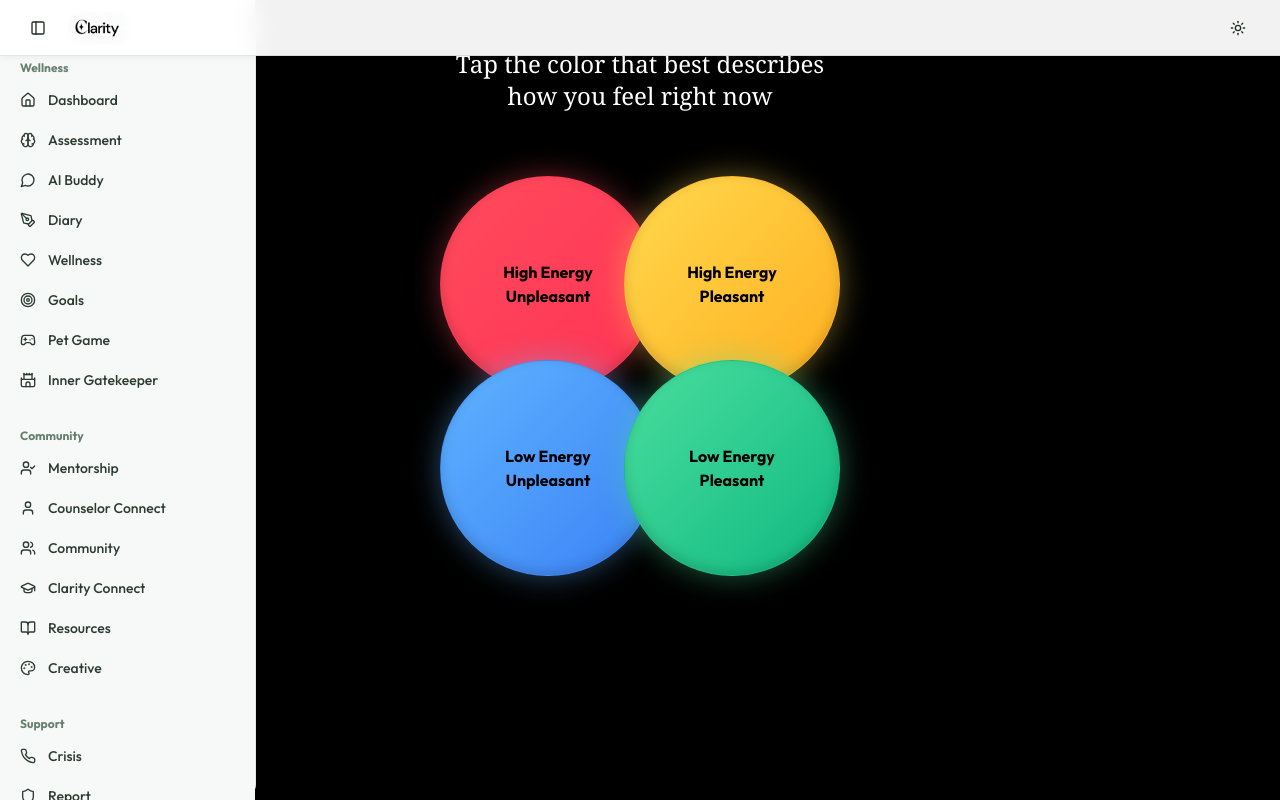
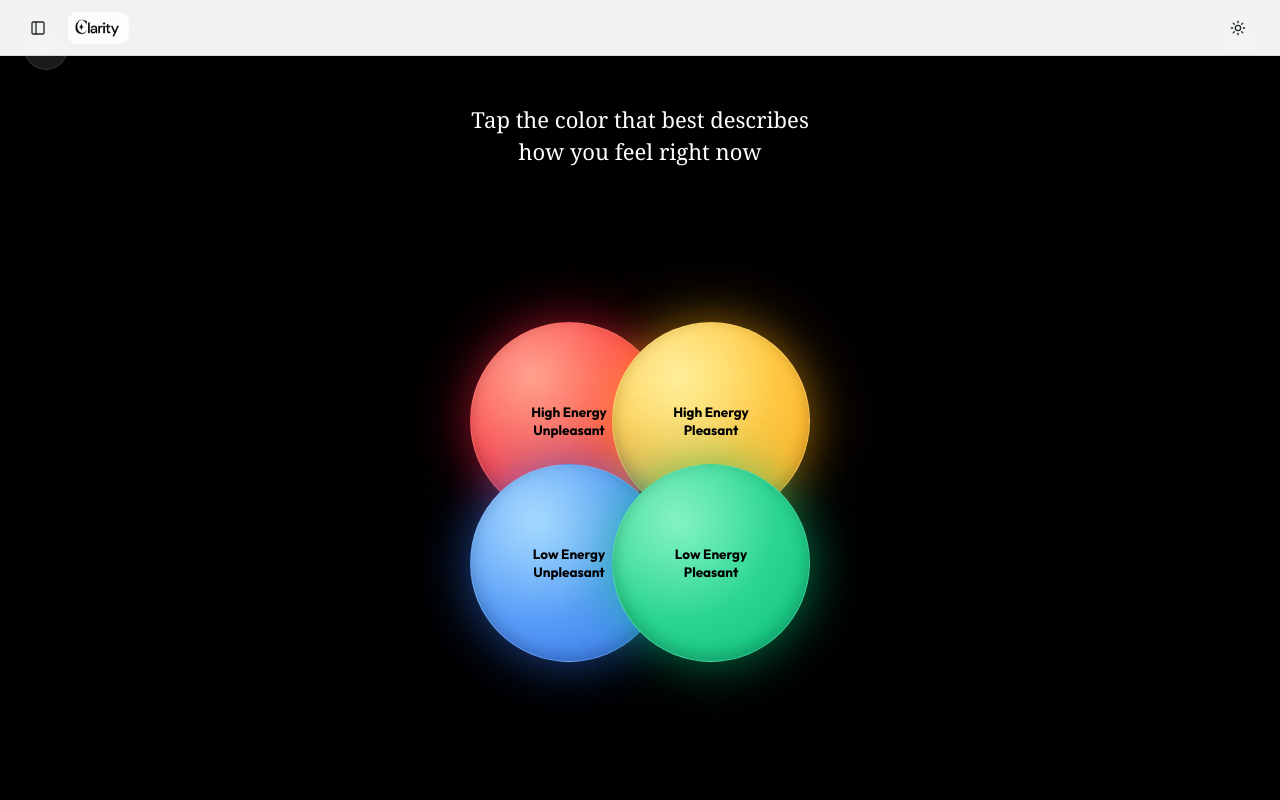
Before and after one commit to THE-DEDUCTER/Clarity, a Next.js app: page /check-in in a window 1280 px wide. Built offline with nearby package versions, Linux system fonts and the light colour scheme.

Commit message:
ui change

```diff
--- a/src/app/dashboard/page.tsx
+++ b/src/app/dashboard/page.tsx
@@ -2,8 +2,8 @@
 
 import { useAuth } from "@/contexts/AuthContext";
 import { useState } from "react";
-import { Card, CardContent } from "@/components/ui/card";
-import { ArrowUpRight, Bot, PenLine, Users2, Headphones, BookOpen, Palette, Activity, Brain, Target, Gamepad2, Phone, Sparkles, X } from "lucide-react";
+import { useRouter } from "next/navigation";
+import { ArrowUpRight, Bot, PenLine, Users2, Headphones, BookOpen, Palette, Brain, Target, Gamepad2, Phone, Sparkles, ChevronRight, X } from "lucide-react";
 import Link from "next/link";
 import MoodTracker from "@/components/mood-tracker";
 import { PromptInput } from "@/components/ui/ai-chat-input";
@@ -139,7 +139,6 @@ export default function Dashboard() {
         <div className="mb-4">
           <span className="text-sm font-semibold text-gray-700 dark:text-gray-300 tracking-wide">Select Mood type</span>
         </div>
-        {/* We reuse the existing MoodTracker but it will automatically inherit the cleaner aesthetic */}
         <MoodTracker variant="inline" />
       </div>
 
--- a/src/components/client-layout.tsx
+++ b/src/components/client-layout.tsx
@@ -7,9 +7,11 @@ import { ThemeToggle } from "@/components/theme-toggle";
 import { BottomNav } from "@/components/bottom-nav";
 import { MobileNavDrawer } from "@/components/mobile-nav-drawer";
 import Link from "next/link";
+import { useSidebar } from "@/components/ui/sidebar";
 
 export function ClientLayout({ children }: { children: React.ReactNode }) {
   const pathname = usePathname();
+  const { setOpen, state } = useSidebar();
   const showSOSButton = pathname === "/dashboard" || pathname === "/crisis";
 
   // Routes that should not show the normal app layout
@@ -54,8 +56,24 @@ export function ClientLayout({ children }: { children: React.ReactNode }) {
       </header>
 
       {/* Main Layout */}
-      <div className="flex h-screen w-full main-content">
-        <div className="hidden md:block">
+      <div className="flex h-screen w-full main-content relative">
+        {/* Transparent hover trigger area on the left edge */}
+        <div
+          className="hidden md:block absolute left-0 top-0 bottom-0 w-4 z-50"
+          onMouseEnter={() => {
+            if (state === 'collapsed') {
+               setOpen(true);
+            }
+          }}
+        />
+        <div
+          className="sidebar-overlay hidden md:block absolute left-0 top-0 bottom-0 z-40"
+          onMouseLeave={() => {
+             if (state === 'expanded') {
+                setOpen(false);
+             }
+          }}
+        >
           <AppSidebar />
         </div>
         <div className="flex flex-col flex-1">
--- a/src/components/mood-tracker.tsx
+++ b/src/components/mood-tracker.tsx
@@ -8,7 +8,7 @@ import { Sparkles, MessageCircle, ArrowLeft, Maximize2 } from "lucide-react";
 import { cn } from "@/lib/utils";
 import { motion, AnimatePresence } from "framer-motion";
 import { Quadrant, MOOD_DATA } from "@/lib/mood-data";
-import { AppleWatchMoodField } from "./mood/AppleWatchMoodField";
+import { MoodGrid } from "./mood/MoodGrid";
 import { MoodConfirmSheet } from "./mood/MoodConfirmSheet";
 import Link from "next/link";
 
@@ -222,13 +222,13 @@ export function MoodTracker({ variant = 'full', defaultQuadrant = null, onMoodLo
 
         {activeQuadrant && (
           <motion.div
-            key="apple-watch-field"
+            key="mood-grid-field"
             initial={{ opacity: 0, scale: 0.92 }}
             animate={{ opacity: 1, scale: 1 }}
             exit={{ opacity: 0, scale: 0.92 }}
             className="w-full h-[580px] sm:h-[680px] rounded-[36px] overflow-hidden relative border border-white/10 shadow-2xl bg-black"
           >
-            <AppleWatchMoodField
+            <MoodGrid
               initialQuadrant={activeQuadrant}
               selectedId={selectedWordId}
               onSelect={setSelectedWordId}
--- a/src/components/mood/AppleWatchMoodField.tsx
+++ b/src/components/mood/AppleWatchMoodField.tsx
@@ -30,15 +30,13 @@ function generateHoneycombLayout(words: MoodWord[]): PositionedMoodWord[] {
 
   words.forEach(w => quadrants[w.quadrant].push(w));
 
-  // Base offsets for each quadrant center in 2D space
-  // We place the clusters far enough apart (~2400px between centers)
-  // so their ~1000px radii don't overlap with other quadrants,
-  // keeping them separate but together in order.
+  // We place the clusters closer together (~560px between centers)
+  // so they form one single cohesive cloud, rather than four isolated islands.
   const quadrantCenters: Record<Quadrant, { cx: number; cy: number }> = {
-    "high-pleasant": { cx: 1400, cy: -1400 },    // Top-Right = Yellow
-    "high-unpleasant": { cx: -1400, cy: -1400 }, // Top-Left = Red
-    "low-unpleasant": { cx: -1400, cy: 1400 },   // Bottom-Left = Blue
-    "low-pleasant": { cx: 1400, cy: 1400 }       // Bottom-Right = Green
+    "high-unpleasant": { cx: -280, cy: -280 }, // Top-Left  = Red
+    "high-pleasant":   { cx:  280, cy: -280 }, // Top-Right = Yellow
+    "low-unpleasant":  { cx: -280, cy:  280 }, // Bot-Left  = Blue
+    "low-pleasant":    { cx:  280, cy:  280 }, // Bot-Right = Green
   };
 
   const positioned: PositionedMoodWord[] = [];
@@ -57,17 +55,15 @@ function generateHoneycombLayout(words: MoodWord[]): PositionedMoodWord[] {
         return;
       }
 
-      // Spiral / Hex ring placement around quadrant center
       // Fermat's spiral (sunflower) provides organic packing
-      // c is the scaling factor for distance. Larger c = more spacing.
-      const c = 165;
+      // Tighter 'c' (105) because bubbles are scaled down
+      const c = 105;
       const radius = Math.sqrt(index) * c;
       const angle = index * 2.39996; // golden angle in radians
 
-      // Gently pull the clusters slightly toward the absolute center (0,0)
-      // to keep the edges touching nicely.
-      const pullX = q.includes("pleasant") && !q.includes("unpleasant") && q !== "low-unpleasant" ? -60 : 60;
-      const pullY = q.startsWith("high") ? 60 : -60;
+      // Pull each cluster gently toward (0,0) so the four clouds touch at the center.
+      const pullX = cx > 0 ? -25 : 25;
+      const pullY = cy > 0 ? -25 : 25;
 
       const posX = cx + Math.cos(angle) * radius + pullX;
       const posY = cy + Math.sin(angle) * radius + pullY;
@@ -123,12 +119,13 @@ export function AppleWatchMoodField({
   }, []);
 
   // Quadrant target center coordinates (inverse of layout centers to center them in viewport)
+  // To bring a quadrant to the viewport center we negate its layout position
   const quadrantTargetPositions = useMemo<Record<Quadrant, { x: number; y: number }>>(() => {
     return {
-      "high-pleasant": { x: -1400, y: 1400 },   // Move yellow to center
-      "high-unpleasant": { x: 1400, y: 1400 },  // Move red to center
-      "low-unpleasant": { x: 1400, y: -1400 },  // Move blue to center
-      "low-pleasant": { x: -1400, y: -1400 }    // Move green to center
+      "high-unpleasant": { x:  280, y:  280 }, // Red   top-left  → pan right+down
+      "high-pleasant":   { x: -280, y:  280 }, // Yellow top-right → pan left+down
+      "low-unpleasant":  { x:  280, y: -280 }, // Blue  bot-left  → pan right+up
+      "low-pleasant":    { x: -280, y: -280 }, // Green bot-right → pan left+up
     };
   }, []);
 
@@ -206,8 +203,8 @@ export function AppleWatchMoodField({
     e.preventDefault();
     const currentX = panX.get();
     const currentY = panY.get();
-    const newX = Math.max(-2800, Math.min(2800, currentX - e.deltaX * 0.8));
-    const newY = Math.max(-2800, Math.min(2800, currentY - e.deltaY * 0.8));
+    const newX = Math.max(-800, Math.min(800, currentX - e.deltaX * 0.8));
+    const newY = Math.max(-800, Math.min(800, currentY - e.deltaY * 0.8));
     panX.set(newX);
     panY.set(newY);
   }, [panX, panY]);
@@ -221,11 +218,12 @@ export function AppleWatchMoodField({
     ).slice(0, 8);
   }, [searchQuery]);
 
+  // Tab order matches circumplex quadrant order: Red, Yellow, Blue, Green
   const quadrantTabs: { id: Quadrant; label: string; color: string; activeColor: string }[] = [
-    { id: "high-pleasant", label: "High Pleasant", color: "text-[#FFD84D]", activeColor: "bg-[#FFD84D] text-black shadow-[0_0_20px_rgba(255,216,77,0.4)]" },
     { id: "high-unpleasant", label: "High Unpleasant", color: "text-[#FF4B5C]", activeColor: "bg-[#FF4B5C] text-white shadow-[0_0_20px_rgba(255,75,92,0.4)]" },
-    { id: "low-unpleasant", label: "Low Unpleasant", color: "text-[#5EB3FF]", activeColor: "bg-[#5EB3FF] text-white shadow-[0_0_20px_rgba(94,179,255,0.4)]" },
-    { id: "low-pleasant", label: "Low Pleasant", color: "text-[#4ADE9E]", activeColor: "bg-[#4ADE9E] text-black shadow-[0_0_20px_rgba(74,222,158,0.4)]" }
+    { id: "high-pleasant",   label: "High Pleasant",   color: "text-[#FFD84D]", activeColor: "bg-[#FFD84D] text-black shadow-[0_0_20px_rgba(255,216,77,0.4)]" },
+    { id: "low-unpleasant",  label: "Low Unpleasant",  color: "text-[#5EB3FF]", activeColor: "bg-[#5EB3FF] text-white shadow-[0_0_20px_rgba(94,179,255,0.4)]" },
+    { id: "low-pleasant",    label: "Low Pleasant",    color: "text-[#4ADE9E]", activeColor: "bg-[#4ADE9E] text-black shadow-[0_0_20px_rgba(74,222,158,0.4)]" },
   ];
 
   return (
@@ -286,10 +284,10 @@ export function AppleWatchMoodField({
       <motion.div
         drag
         dragConstraints={{
-          left: -2800,
-          right: 2800,
-          top: -2800,
-          bottom: 2800
+          left: -800,
+          right: 800,
+          top: -800,
+          bottom: 800
         }}
         dragElastic={0.18}
         dragMomentum={true}
--- a/src/components/mood/MoodQuadrantPicker.tsx
+++ b/src/components/mood/MoodQuadrantPicker.tsx
@@ -1,68 +1,100 @@
 "use client";
 
 import { motion } from "framer-motion";
+import { X, Search } from "lucide-react";
 import { Quadrant } from "@/lib/mood-data";
 
 interface MoodQuadrantPickerProps {
   onSelect: (quadrant: Quadrant) => void;
+  onClose?: () => void;
 }
 
-export function MoodQuadrantPicker({ onSelect }: MoodQuadrantPickerProps) {
-  const quadrants = [
+// ── Circle order matches the standard affect circumplex:
+//   Top-left:     Red    = High Energy / Unpleasant
+//   Top-right:    Yellow = High Energy / Pleasant
+//   Bottom-left:  Blue   = Low Energy  / Unpleasant
+//   Bottom-right: Green  = Low Energy  / Pleasant
+const QUADRANTS = [
   {
     id: "high-unpleasant" as Quadrant,
     label: "High Energy\nUnpleasant",
-      bg: "bg-gradient-to-br from-[#FF4B5C] to-[#FF3355]",
-      glow: "shadow-[0_0_30px_rgba(255,75,92,0.4)]",
-      border: "border border-[#FF3355]/50",
-      layoutId: "quadrant-high-unpleasant"
+    bg: "radial-gradient(circle at 35% 30%, #FF7A5C 0%, #FF2244 100%)",
+    glow: "rgba(255,34,68,0.50)",
+    isTop: true,
+    isLeft: true,
   },
   {
     id: "high-pleasant" as Quadrant,
     label: "High Energy\nPleasant",
-      bg: "bg-gradient-to-br from-[#FFD84D] to-[#FFB020]",
-      glow: "shadow-[0_0_30px_rgba(255,216,77,0.4)]",
-      border: "border border-[#FFB020]/50",
-      layoutId: "quadrant-high-pleasant"
+    bg: "radial-gradient(circle at 35% 30%, #FFE870 0%, #FFA818 100%)",
+    glow: "rgba(255,168,24,0.50)",
+    isTop: true,
+    isLeft: false,
   },
   {
     id: "low-unpleasant" as Quadrant,
     label: "Low Energy\nUnpleasant",
-      bg: "bg-gradient-to-br from-[#5EB3FF] to-[#3B82F6]",
-      glow: "shadow-[0_0_30px_rgba(94,179,255,0.4)]",
-      border: "border border-[#3B82F6]/50",
-      layoutId: "quadrant-low-unpleasant"
+    bg: "radial-gradient(circle at 35% 30%, #80CAFF 0%, #3372F0 100%)",
+    glow: "rgba(51,114,240,0.50)",
+    isTop: false,
+    isLeft: true,
   },
   {
     id: "low-pleasant" as Quadrant,
     label: "Low Energy\nPleasant",
-      bg: "bg-gradient-to-br from-[#4ADE9E] to-[#10B981]",
-      glow: "shadow-[0_0_30px_rgba(74,222,158,0.4)]",
-      border: "border border-[#10B981]/50",
-      layoutId: "quadrant-low-pleasant"
-    }
+    bg: "radial-gradient(circle at 35% 30%, #50EDAA 0%, #08BE7A 100%)",
+    glow: "rgba(8,190,122,0.50)",
+    isTop: false,
+    isLeft: false,
+  },
 ];
 
+export function MoodQuadrantPicker({ onSelect, onClose }: MoodQuadrantPickerProps) {
   return (
-    <div className="flex flex-col items-center w-full max-w-[500px] mx-auto px-4 mt-8 sm:mt-12">
-      <div className="text-center mb-12 sm:mb-16">
-        <h1 className="text-white text-[22px] sm:text-2xl font-medium leading-tight font-serif">
-          Tap the color that best describes<br />how you feel right now
-        </h1>
+    <div
+      className="fixed inset-0 bg-black flex flex-col overflow-hidden"
+      style={{ paddingTop: "env(safe-area-inset-top)" }}
+    >
+      {/* Header */}
+      <div className="flex items-center justify-between px-5 pt-4 pb-0 flex-shrink-0">
+        <button
+          onClick={onClose}
+          aria-label="Close"
+          className="w-10 h-10 rounded-full bg-[#1A1A1A] border border-white/10 flex items-center justify-center active:scale-90 transition-transform duration-150"
+        >
+          <X className="w-5 h-5 text-white" strokeWidth={2.5} />
+        </button>
+        <button
+          aria-label="Search"
+          className="w-10 h-10 rounded-full bg-[#1A1A1A] border border-white/10 flex items-center justify-center active:scale-90 transition-transform duration-150"
+        >
+          <Search className="w-[18px] h-[18px] text-white" strokeWidth={2} />
+        </button>
       </div>
 
-      {/* 2x2 Grid of overlapping circles */}
-      <div className="relative w-full aspect-square max-w-[340px] sm:max-w-[400px]">
-        {quadrants.map((q, i) => {
-          const isTop = i < 2;
-          const isLeft = i % 2 === 0;
+      {/* Serif two-line title */}
+      <div className="flex-shrink-0 text-center mt-12 mb-14 px-8 select-none">
+        <p
+          className="text-white font-medium leading-[1.45]"
+          style={{
+            fontFamily: "Georgia, 'Times New Roman', Times, serif",
+            fontSize: 22,
+          }}
+        >
+          Tap the color that best describes
+          <br />
+          how you feel right now
+        </p>
+      </div>
 
-          return (
+      {/* 2×2 overlapping circle cluster */}
+      <div className="flex items-center justify-center flex-1 pb-10 px-4">
+        {/* 340×340 bounding box; each circle = 198 px (≈ 58%) */}
+        <div className="relative" style={{ width: 340, height: 340 }}>
+          {QUADRANTS.map((q, i) => (
             <motion.button
               key={q.id}
-              layoutId={q.layoutId}
               onClick={() => onSelect(q.id)}
-              whileHover={{ scale: 1.05, zIndex: 10 }}
               whileTap={{ scale: 0.95 }}
               initial={{ opacity: 0, scale: 0.8 }}
               animate={{ opacity: 1, scale: 1 }}
@@ -70,34 +102,50 @@ export function MoodQuadrantPicker({ onSelect }: MoodQuadrantPickerProps) {
                 type: "spring",
                 stiffness: 260,
                 damping: 20,
-                delay: i * 0.1
+                delay: i * 0.08,
               }}
-              className={`absolute rounded-full flex items-center justify-center ${q.bg} ${q.glow} ${q.border} z-0`}
+              className="absolute flex items-center justify-center rounded-full focus:outline-none"
               style={{
-                width: '54%',
-                height: '54%',
-                top: isTop ? '0%' : 'auto',
-                bottom: !isTop ? '0%' : 'auto',
-                left: isLeft ? '0%' : 'auto',
-                right: !isLeft ? '0%' : 'auto',
-                // Overlap them slightly toward the center
-                transform: `translate(${isLeft ? '8%' : '-8%'}, ${isTop ? '8%' : '-8%'})`
+                width: 198,
+                height: 198,
+                background: q.bg,
+                boxShadow: `0 0 44px ${q.glow}, 0 0 90px ${q.glow.replace("0.50", "0.18")}`,
+                border: "1.5px solid rgba(255,255,255,0.13)",
+                // Pin to corner
+                top: q.isTop ? 0 : "auto",
+                bottom: !q.isTop ? 0 : "auto",
+                left: q.isLeft ? 0 : "auto",
+                right: !q.isLeft ? 0 : "auto",
+                // Nudge 11 px toward the centre so all four lobes meet
+                transform: `translate(${q.isLeft ? 11 : -11}px, ${q.isTop ? 11 : -11}px)`,
               }}
             >
+              {/* Top-left specular highlight */}
+              <div
+                className="absolute inset-0 rounded-full pointer-events-none"
+                style={{
+                  background:
+                    "radial-gradient(circle at 30% 26%, rgba(255,255,255,0.30) 0%, transparent 52%)",
+                }}
+              />
+              {/* Inner depth rim */}
+              <div
+                className="absolute inset-0 rounded-full pointer-events-none"
+                style={{ boxShadow: "inset 0 -5px 16px rgba(0,0,0,0.22)" }}
+              />
+
               <motion.span
                 initial={{ opacity: 0 }}
                 animate={{ opacity: 1 }}
-                transition={{ delay: 0.3 + i * 0.1 }}
-                className="font-bold text-black text-sm sm:text-base leading-tight whitespace-pre-line pointer-events-none"
+                transition={{ delay: 0.25 + i * 0.08 }}
+                className="relative z-10 text-black font-bold text-center leading-tight whitespace-pre-line select-none"
+                style={{ fontSize: 13.5, maxWidth: 112, lineHeight: 1.35 }}
               >
                 {q.label}
               </motion.span>
-
-              {/* Fake 3D rim inner shadow effect */}
-              <div className="absolute inset-0 rounded-full shadow-[inset_0_-4px_12px_rgba(0,0,0,0.15)] pointer-events-none" />
             </motion.button>
-          );
-        })}
+          ))}
+        </div>
       </div>
     </div>
   );
--- a/src/components/providers.tsx
+++ b/src/components/providers.tsx
@@ -15,7 +15,7 @@ export function Providers({ children }: { children: React.ReactNode }) {
     <QueryClientProvider client={queryClient}>
       <AuthProvider>
         <TooltipProvider>
-          <SidebarProvider style={style as React.CSSProperties}>
+          <SidebarProvider defaultOpen={false} style={style as React.CSSProperties}>
             {children}
           </SidebarProvider>
         </TooltipProvider>
```
Also changed, not shown: src/components/mood/MoodBubble.tsx (+9 -9 lines), src/components/mood/MoodGrid.tsx (+173 -8 lines), 1 other file (tests, documents, lock files or other folders). Lines whose indentation alone changed are shown as unchanged.
